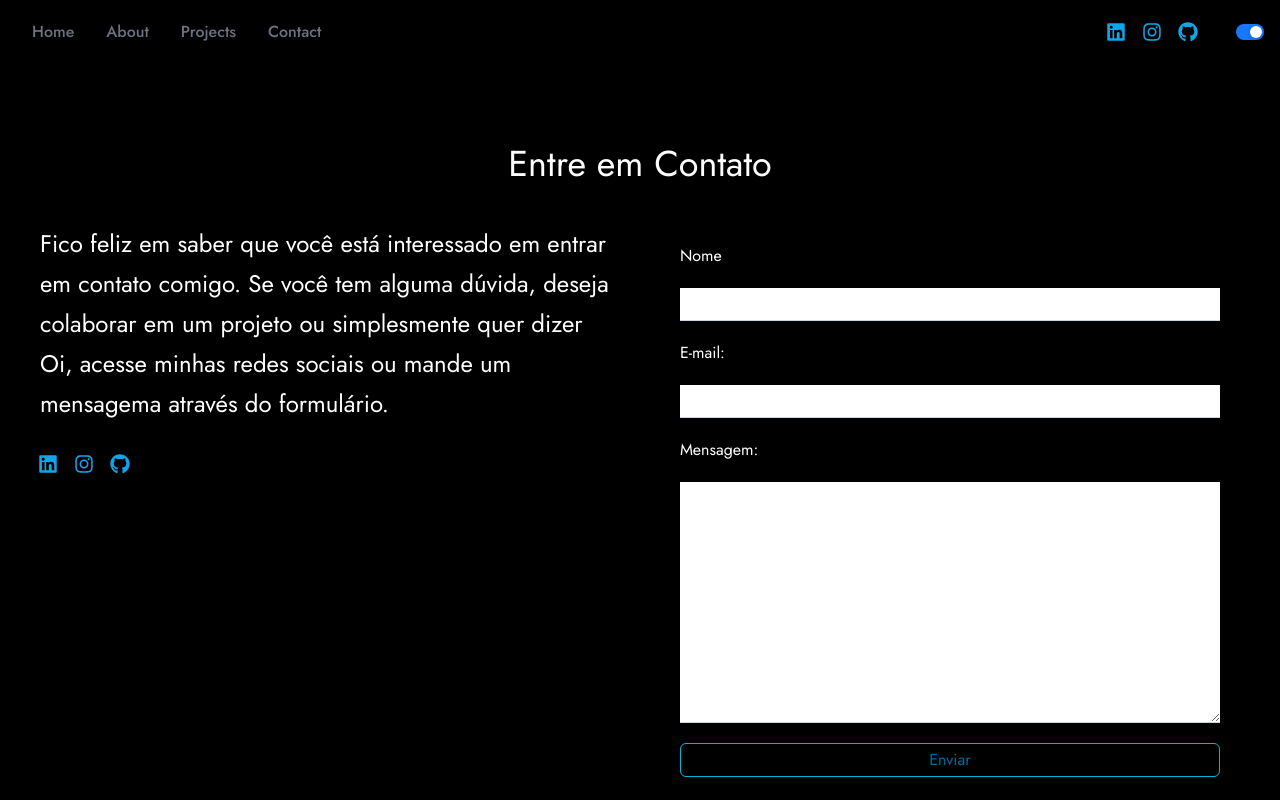
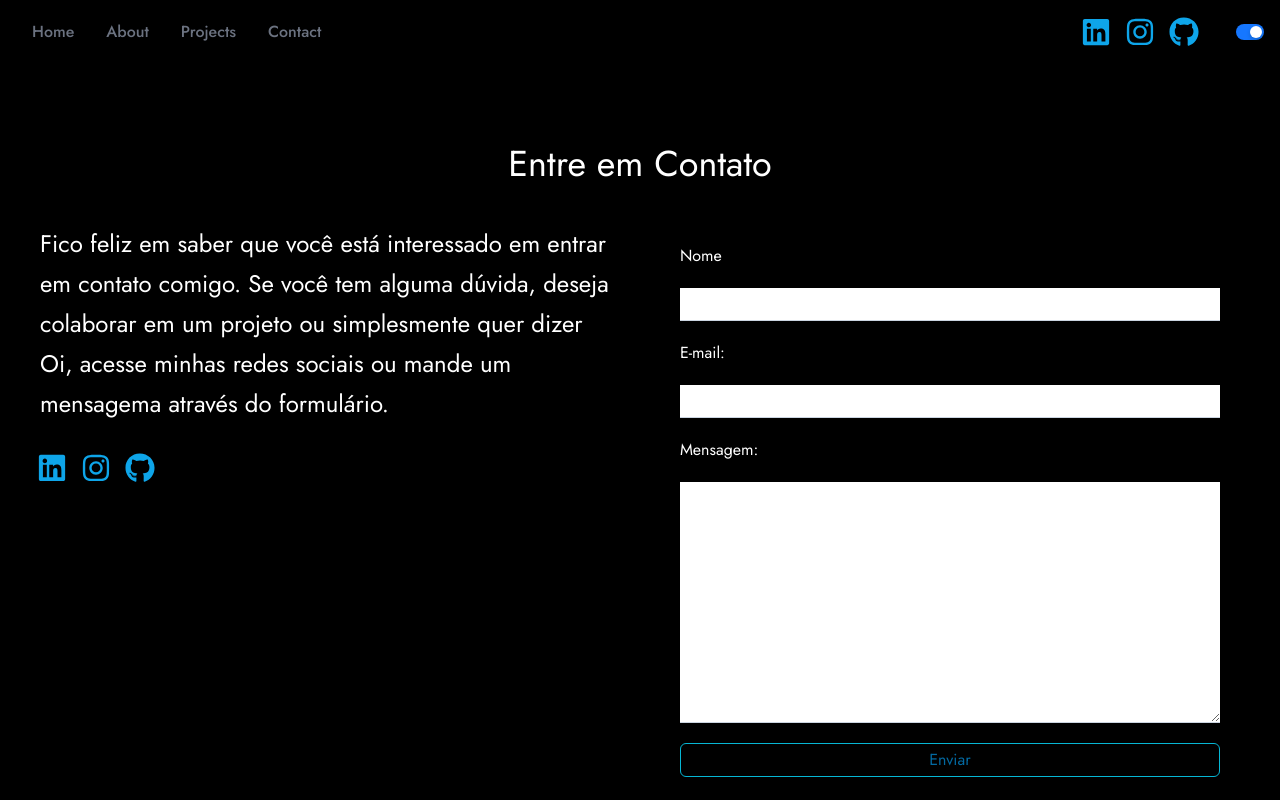
Before and after one commit to delanoquirino/delano_quirino_site, a Next.js app: page /contact in a window 1280 px wide. Shown: the top 800 px of the page. Built offline with nearby package versions, Linux system fonts and the light colour scheme.

Commit message:
style: increasing the size of the social media icon

```diff
--- a/src/components/Footer.tsx
+++ b/src/components/Footer.tsx
@@ -16,7 +16,7 @@ export const Footer = () => {
                 <div className='flex flex-col gap-1'>
                   <h2 className='font-bold'>SOCIAL</h2>
                   <div>
-                    <SocialLinks/>
+                  <SocialLinks  />
                   </div>
                 </div>
             </div>
--- a/src/components/SocialLinks.tsx
+++ b/src/components/SocialLinks.tsx
@@ -13,7 +13,7 @@ export const SocialLinks = () => {
   return (
     <div className="flex gap-5 ">
         {links.map((link, index) => (
-            <a className="text-sky-500 transition duration-300 ease-in-out scale-125 hover:scale-150 hover:brightness-125" key={index} href={link.url} target="_blank">{link.icon}</a>
+            <a className="text-sky-500 text-2xl transition duration-300 ease-in-out scale-125 hover:scale-150 hover:brightness-125" key={index} href={link.url} target="_blank">{link.icon}</a>
         ))}
 
     </div>
```
